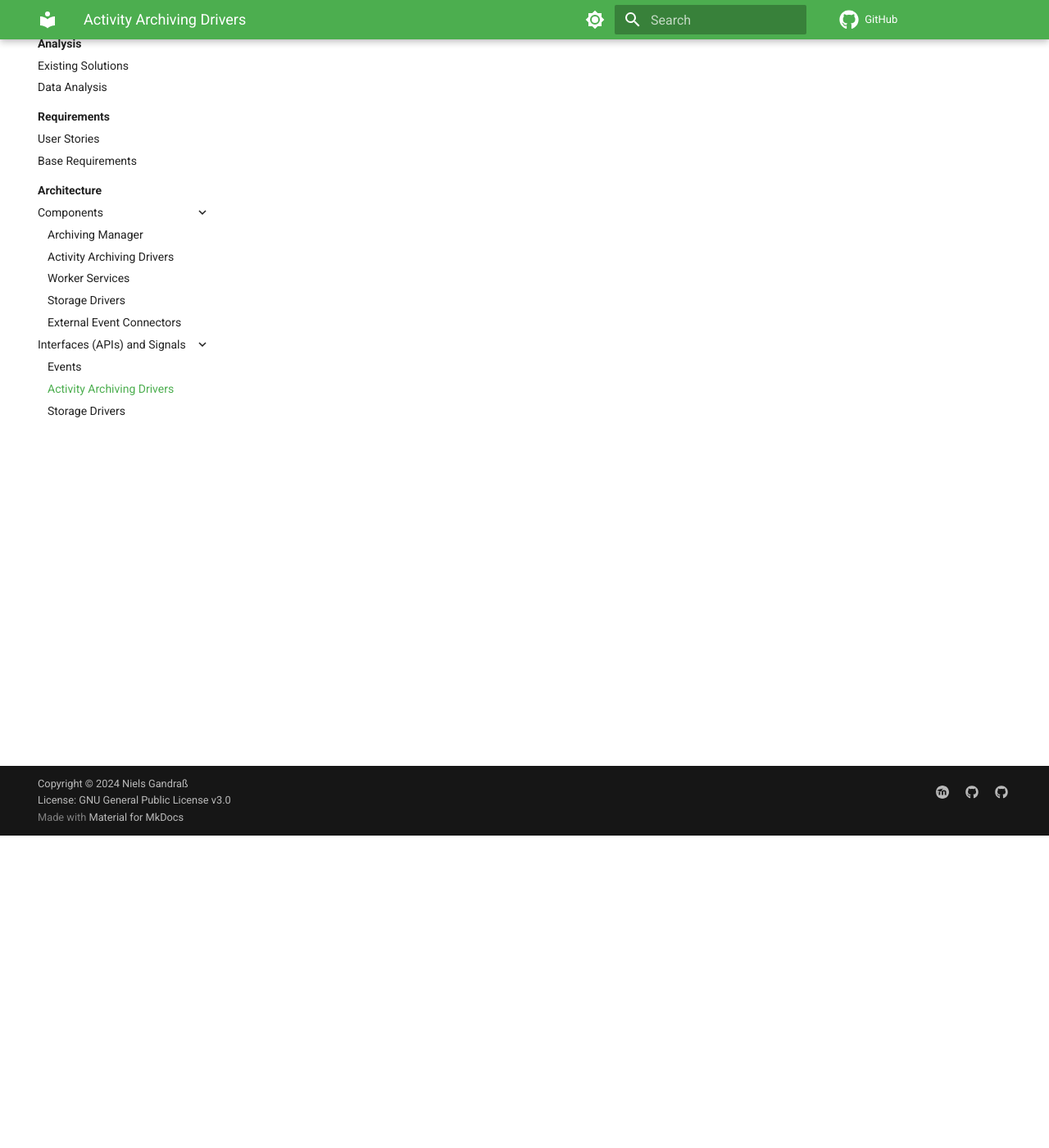
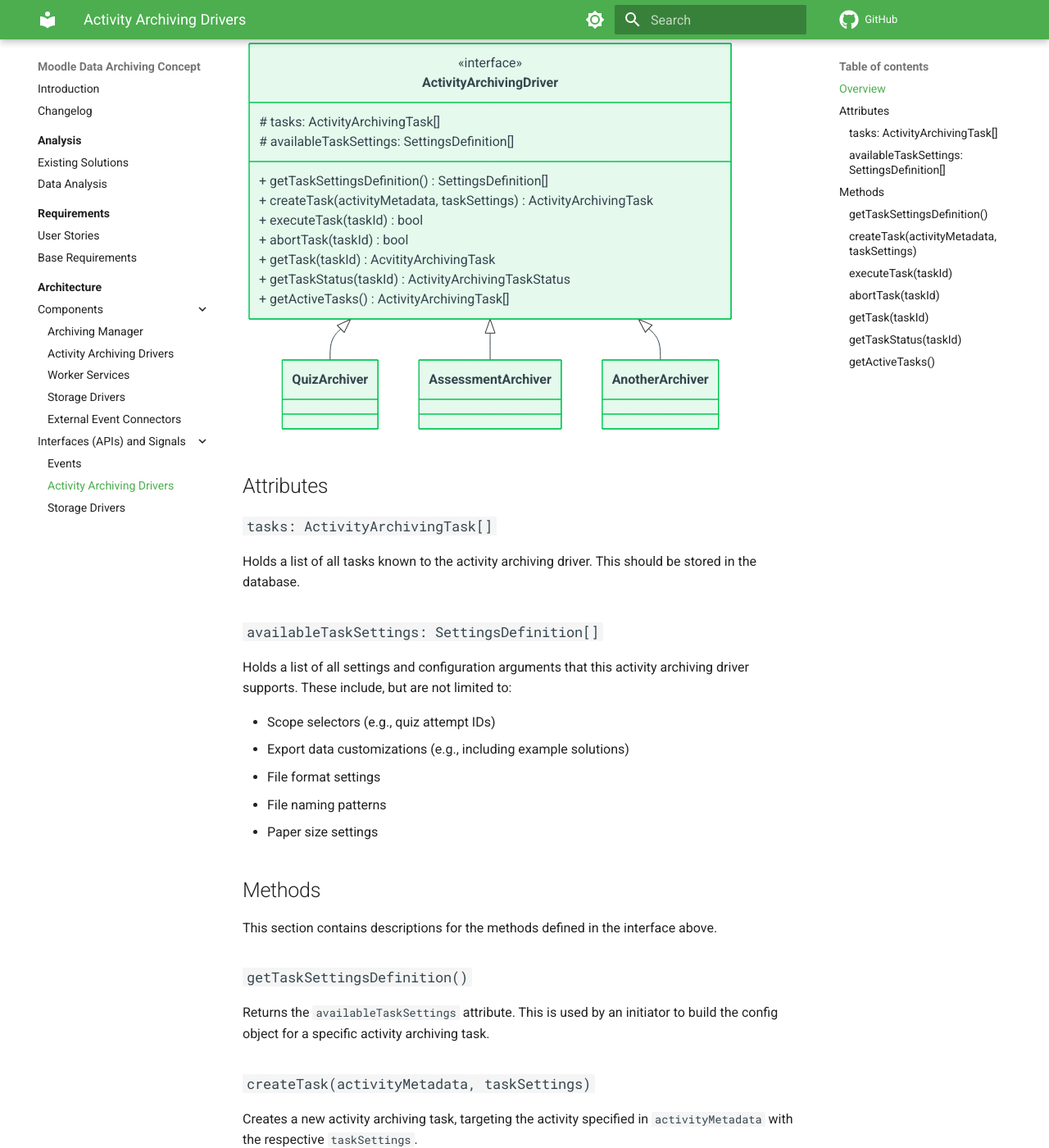
Before and after one commit to ngandrass/moodle-data-archiving-concept, an MkDocs documentation site: the page built from docs/architecture/interfaces/activity-archiving-drivers.md, in a window 1280 px wide and 1400 px high, scrolled down 381 px. Shown: the whole window at 82% size. Built offline with MkDocs 1.6.1 and Material for MkDocs 9.7.7, drawn with Linux system fonts in a browser that asks for light colours; comment, search, counter and statistics services are not loaded; some of the changed text lies outside the part shown.

Commit message:
Create WiP interface definition for activity archiving drivers

````diff
--- a/docs/architecture/interfaces/activity-archiving-drivers.md
+++ b/docs/architecture/interfaces/activity-archiving-drivers.md
@@ -5,3 +5,83 @@ implementations must adhere to.
 
 !!! warning "TODO"
     This section is still work in progress (WIP) and might contain incomplete, incorrect, or outdated information.
+
+
+## Overview
+
+```mermaid
+classDiagram
+    class ActivityArchivingDriver {
+        <<interface>>
+
+        # tasks: ActivityArchivingTask[]
+        # availableTaskSettings: SettingsDefinition[]
+
+        + getTaskSettingsDefinition() SettingsDefinition[]
+
+        + createTask(activityMetadata, taskSettings) ActivityArchivingTask
+        + executeTask(taskId) bool
+        + abortTask(taskId) bool
+
+        + getTask(taskId) AcvitityArchivingTask
+        + getTaskStatus(taskId) ActivityArchivingTaskStatus
+        + getActiveTasks() ActivityArchivingTask[]
+    }
+
+    %% Stub consumers
+    ActivityArchivingDriver <|-- QuizArchiver
+    ActivityArchivingDriver <|-- AssessmentArchiver
+    ActivityArchivingDriver <|-- AnotherArchiver
+```
+
+## Attributes
+
+### `tasks: ActivityArchivingTask[]`
+
+Holds a list of all tasks known to the activity archiving driver. This should be stored in the database.
+
+### `availableTaskSettings: SettingsDefinition[]`
+
+Holds a list of all settings and configuration arguments that this activity archiving driver supports. These include,
+but are not limited to:
+
+- Scope selectors (e.g., quiz attempt IDs)
+- Export data customizations (e.g., including example solutions)
+- File format settings
+- File naming patterns
+- Paper size settings
+
+
+## Methods
+
+This section contains descriptions for the methods defined in the interface above.
+
+### `getTaskSettingsDefinition()`
+
+Returns the `availableTaskSettings` attribute. This is used by an initiator to build the config object for a specific
+activity archiving task.
+
+### `createTask(activityMetadata, taskSettings)`
+
+Creates a new activity archiving task, targeting the activity specified in `activityMetadata` with the respective
+`taskSettings`.
+
+### `executeTask(taskId)`
+
+Schedules a prior-created task for execution.
+
+### `abortTask(taskId)`
+
+Gracefully aborts a task that is currently being executed.
+
+### `getTask(taskId)`
+
+Returns the task object for a given task ID.
+
+### `getTaskStatus(taskId)`
+
+Returns the current status of a task.
+
+### `getActiveTasks()`
+
+Returns a list of all tasks that are currently are scheduled for execution or are currently executed.
````
